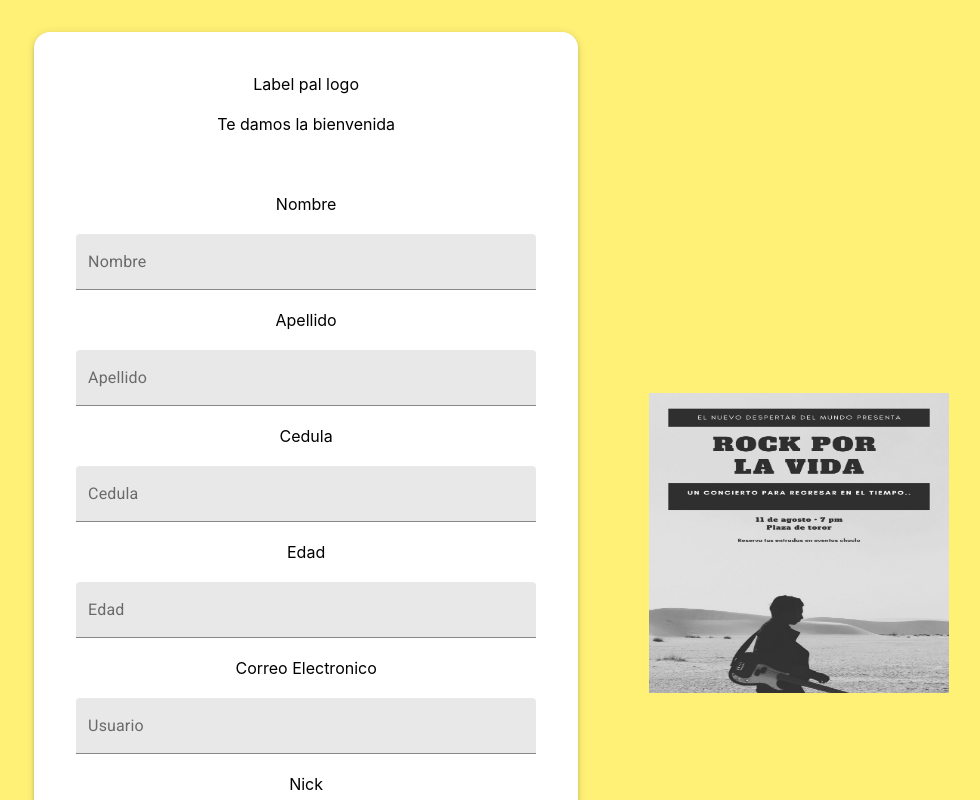
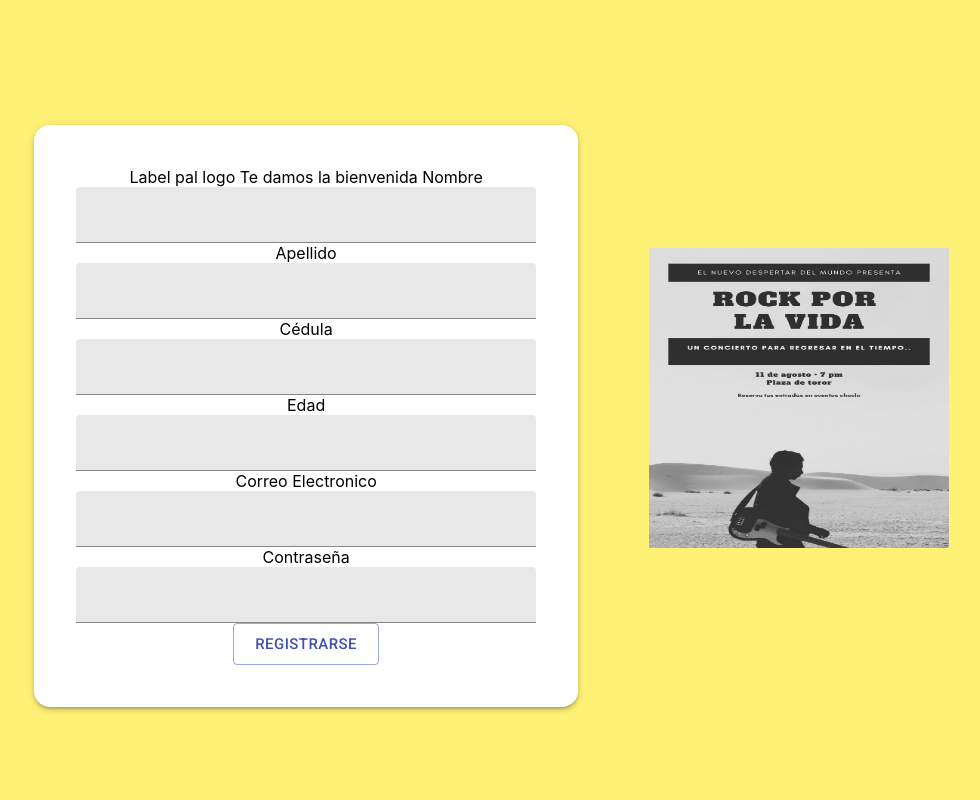
Before and after one commit to inufer/Desarrollo2, a React (Create React App) app: page /NuevoUsuario in a window 1280 px wide. Shown: the top 800 px of the page, without its empty margins (133-1113 px from the left). Built offline with nearby package versions, Linux system fonts and the light colour scheme.

Commit message:
cambios usuario

```diff
--- a/src/pestañas/Usuario/NuevoUsuario.js
+++ b/src/pestañas/Usuario/NuevoUsuario.js
@@ -1,64 +1,74 @@
 import React from 'react';
 import './NuevoUsuario.css';
-import {Link} from 'react-router-dom';
+import { Link } from 'react-router-dom';
 import PropTypes from 'prop-types';
 import Button from '@material-ui/core/Button';
-import {Box, FormControlLabel, Grid, TextField} from '@material-ui/core';
-import {makeStyles} from '@material-ui/core/styles';
+import { Box, FormControlLabel, Grid, TextField } from '@material-ui/core';
+import { makeStyles } from '@material-ui/core/styles';
 
 const useStyles = makeStyles((theme) => ({
-    root:{
+    root: {
         minHeight: '100vh'
     },
 }));
 
 
-function NuevoUsuario(props){
+function NuevoUsuario(props, handleChange) {
+
+
+
     const classes = useStyles();
-    return(
+
+    let contador = 0;
+
+    let miUsuario = {
+        id: contador,
+        nombre: '',
+        apellido: '',
+        cedula: '',
+        edad: '',
+        email: '',
+        contraseña: ''
+    };
+
+
+
+
+    return (
         <div >
-                <Grid container direction="row" justifyContent="space-evenly" alignItems="center" className={classes.root}   style={{backgroundColor:"#fff176"}}>
+            <Grid container direction="row" justifyContent="space-evenly" alignItems="center" className={classes.root} style={{ backgroundColor: "#fff176" }}>
                 <Grid item xs={12} sm={6}>
-                        <Box ml="15%" mt="5%" textAlign="center" boxShadow={3} bgcolor="white" border={2} borderRadius={16} borderColor="white" p={{xs:2, sm:3, md:5}}>
+                    <Box ml="15%" mt="5%" textAlign="center" boxShadow={3} bgcolor="white" border={2} borderRadius={16} borderColor="white" p={{ xs: 2, sm: 3, md: 5 }}>
+
                         <label textAlign="center" id="label1"> Label pal logo</label>
-                            <br></br><br></br>
+
                         <label id="label2"> Te damos la bienvenida</label>
-                            <br></br><br></br><br></br><br></br>
-                            <label textAlign="left" id="label1"> Nombre </label>
-                            <br></br><br></br>
-                            <TextField  fullWidth id="txt-usuario" label="Nombre" variant="filled" />
-                            <br></br><br></br>
-                            <label textAlign="left" id="label1"> Apellido </label>
-                            <br></br><br></br>
-                            <TextField  fullWidth id="txt-usuario" label="Apellido" variant="filled" />
-                            <br></br><br></br>
-                            <label textAlign="left" id="label1"> Cedula </label>
-                            <br></br><br></br>
-                            <TextField  fullWidth id="txt-usuario" label="Cedula" variant="filled" />
-                            <br></br><br></br>
-                            <label textAlign="left" id="label1"> Edad </label>
-                            <br></br><br></br>
-                            <TextField  fullWidth id="txt-usuario" label="Edad" variant="filled" />
-                            <br></br><br></br>
-                            <label textAlign="left" id="label1"> Correo Electronico </label>
-                            <br></br><br></br>
-                            <TextField  fullWidth id="txt-usuario" label="Usuario" variant="filled" />
-                            <br></br><br></br>
-                            <label textAlign="left" id="label1"> Nick </label>
-                            <br></br><br></br>
-                            <TextField  fullWidth id="txt-usuario" label="Usuario" variant="filled" />
-                            <br></br><br></br>
-                            <label textAlign="left" id="label1"> Contraseña </label>
-                            <br></br><br></br>
-                            <TextField  fullWidth id="txt-usuario" label="Usuario" variant="filled" />
-                            <br></br><br></br>
-                            <Link to="/">
-                                <Button align="center" size="large" variant="outlined" color="primary">Registrarse</Button>
-                            </Link>
+
+                        <label textAlign="left" for="nombreUsuario" id="labelNombre"> Nombre </label>
+                        <TextField fullWidth id="nombreUsuario" label="" variant="filled" />
+
+                        <label textAlign="left" for="apellidoUsuario" id="labelApellido"> Apellido </label>
+                        <TextField fullWidth id="apellidoUsuario" label="" variant="filled" />
+
+                        <label textAlign="left" for="cedulaUsuario" id="labelCedula"> Cédula </label>
+                        <TextField fullWidth id="cedulaUsuario" label="" variant="filled" />
+
+                        <label textAlign="left" for="edadUsuario" id="labelEdad"> Edad </label>
+                        <TextField fullWidth id="edadUsuario" label="" variant="filled" />
+
+                        <label textAlign="left" for="emailUsuario" id="labelEmail"> Correo Electronico </label>
+                        <TextField fullWidth id="emailUsuario" label="" variant="filled" />
+
+                        <label textAlign="left" for="contraseñaUsuario" id="labelContraseña"> Contraseña </label>
+                        <TextField fullWidth id="contraseñaUsuario" label="" variant="filled" />
+
+                        <Button align="center" size="large" variant="outlined" color="primary" onClick={() => { miUsuario.nombre = document.getElementById('nombreUsuario').value; console.log(miUsuario) }}>Registrarse</Button>
+
+
                     </Box>
                 </Grid>
                 <Grid item xs={0} sm={4} >
-                        <img mt={"20%"} width={300} height={300} src="/imagenes/rock.jpg" alt=""/>
+                    <img mt={"20%"} width={300} height={300} src="/imagenes/rock.jpg" alt="" />
                 </Grid>
             </Grid>
 
```
Also changed, not shown: src/pestañas/Usuario/NuevoUsuario.css (+9 -0 lines). Lines whose indentation alone changed are shown as unchanged.
